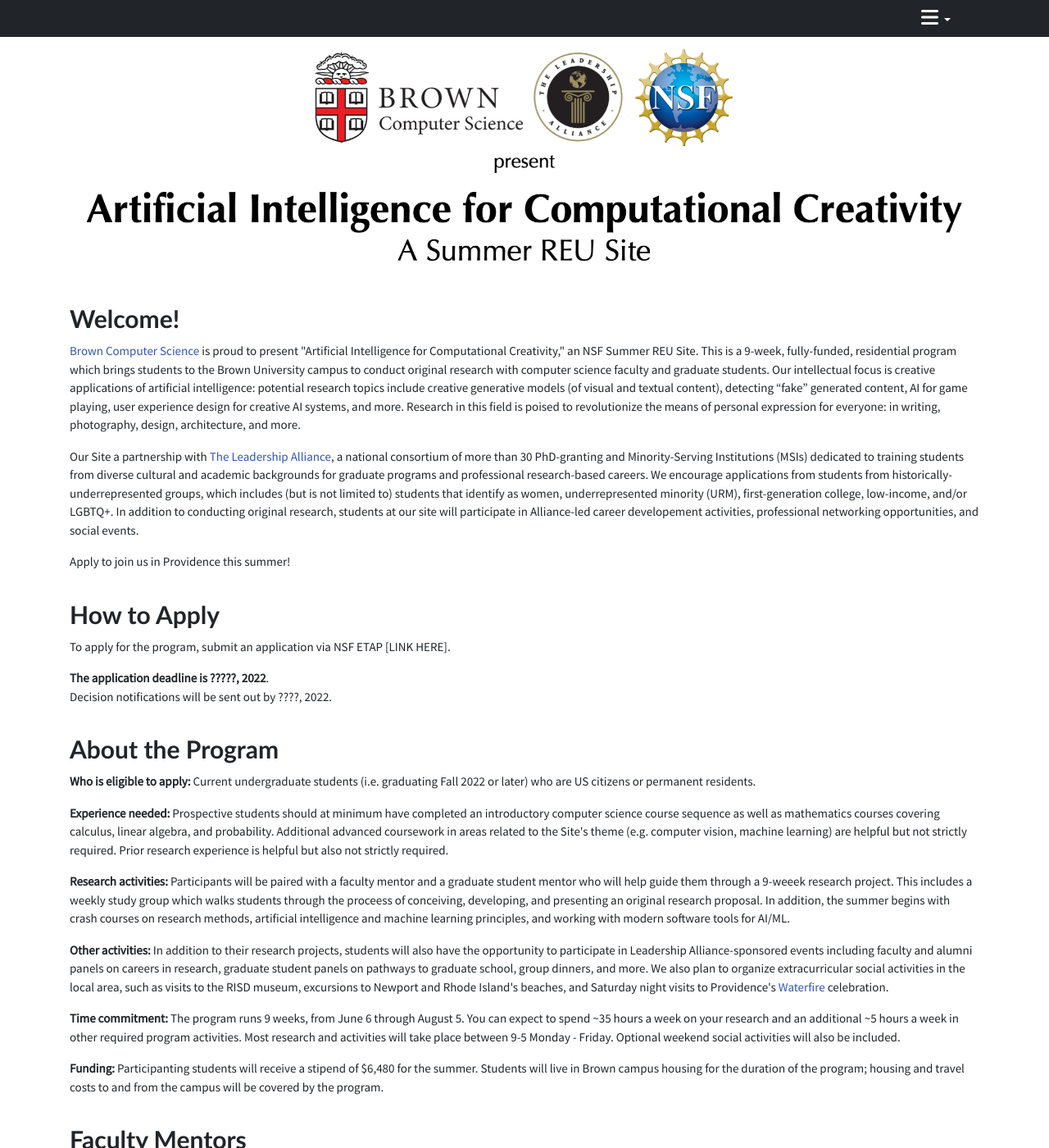
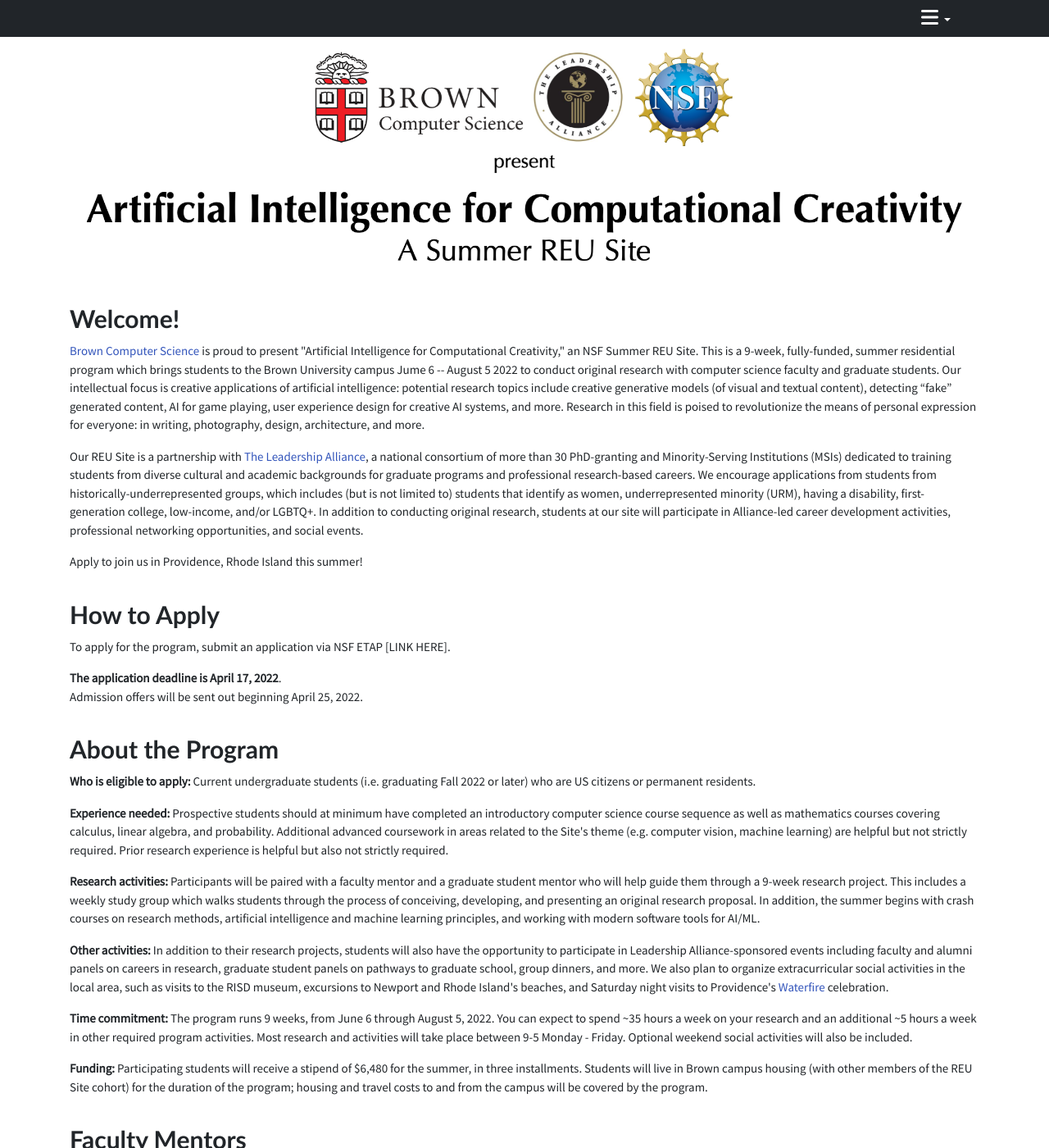
Before and after one commit to dritchie/reu-site-webpage, a Jekyll site: the page built from index.html, in a window 1280 px wide and 1400 px high. Shown: the whole window at 82% size. Built offline with Jekyll 4.4.1, drawn with Linux system fonts in a browser that asks for light colours; nearby versions of some CDN libraries.

Commit message:
Add dates + fix typos.

```diff
--- a/index.html
+++ b/index.html
@@ -47,18 +47,18 @@
     </div>
     <p>
         <a href="https://cs.brown.edu">Brown Computer Science</a> is proud to present "Artificial Intelligence for Computational Creativity," an NSF Summer REU Site.
-        This is a 9-week, fully-funded, residential program which brings students to the Brown University campus to conduct original research with computer science faculty and graduate students.
+        This is a 9-week, fully-funded, summer residential program which brings students to the Brown University campus Jume 6 -- August 5 2022 to conduct original research with computer science faculty and graduate students.
         Our intellectual focus is creative applications of artificial intelligence: potential research topics include creative generative models (of visual and textual content), detecting “fake” generated content, AI for game playing, user experience design for creative AI systems, and more. Research in this field is poised to revolutionize the means of personal expression for everyone: in writing, photography, design, architecture, and more.
     </p>
 
     <p>
-        Our Site a partnership with <a href="https://theleadershipalliance.org">The Leadership Alliance</a>, a national consortium of more than 30 PhD-granting and Minority-Serving Institutions (MSIs) dedicated to training students from diverse cultural and academic backgrounds for graduate programs and professional research-based careers.
-        We encourage applications from students from historically-underrepresented groups, which includes (but is not limited to) students that identify as women, underrepresented minority (URM), first-generation college, low-income, and/or LGBTQ+.
-        In addition to conducting original research, students at our site will participate in Alliance-led career developement activities, professional networking opportunities, and social events.
+        Our REU Site is a partnership with <a href="https://theleadershipalliance.org">The Leadership Alliance</a>, a national consortium of more than 30 PhD-granting and Minority-Serving Institutions (MSIs) dedicated to training students from diverse cultural and academic backgrounds for graduate programs and professional research-based careers.
+        We encourage applications from students from historically-underrepresented groups, which includes (but is not limited to) students that identify as women, underrepresented minority (URM), having a disability, first-generation college, low-income, and/or LGBTQ+.
+        In addition to conducting original research, students at our site will participate in Alliance-led career development activities, professional networking opportunities, and social events.
     </p>
 
     <p>
-        Apply to join us in Providence this summer!
+        Apply to join us in Providence, Rhode Island this summer!
     </p>
 </div>
 
@@ -71,9 +71,9 @@
         To apply for the program, submit an application via NSF ETAP [LINK HERE].
     </p>
     <p>
-        <strong>The application deadline is ?????, 2022</strong>.
+        <strong>The application deadline is April 17, 2022</strong>.
         <br/>
-        Decision notifications will be sent out by ????, 2022.
+        Admission offers will be sent out beginning April 25, 2022.
     </p>
 </div>
 
@@ -90,8 +90,8 @@
         <b>Experience needed:</b> Prospective students should at minimum have completed an introductory computer science course sequence as well as mathematics courses covering calculus, linear algebra, and probability. Additional advanced coursework in areas related to the Site's theme (e.g. computer vision, machine learning) are helpful but not strictly required. Prior research experience is helpful but also not strictly required.
     </p>
     <p>
-        <b>Research activities:</b> Participants will be paired with a faculty mentor and a graduate student mentor who will help guide them through a 9-weeek research project.
-        This includes a weekly study group which walks students through the proceess of conceiving, developing, and presenting an original research proposal.
+        <b>Research activities:</b> Participants will be paired with a faculty mentor and a graduate student mentor who will help guide them through a 9-week research project.
+        This includes a weekly study group which walks students through the process of conceiving, developing, and presenting an original research proposal.
         In addition, the summer begins with crash courses on research methods, artificial intelligence and machine learning principles, and working with modern software tools for AI/ML.
     </p>
     <p>
@@ -100,10 +100,10 @@
         celebration.
     </p>
     <p>
-        <b>Time commitment:</b> The program runs 9 weeks, from June 6 through August 5. You can expect to spend ~35 hours a week on your research and an additional ~5 hours a week in other required program activities. Most research and activities will take place between 9-5 Monday - Friday. Optional weekend social activities will also be included.
+        <b>Time commitment:</b> The program runs 9 weeks, from June 6 through August 5, 2022. You can expect to spend ~35 hours a week on your research and an additional ~5 hours a week in other required program activities. Most research and activities will take place between 9-5 Monday - Friday. Optional weekend social activities will also be included.
     </p>
     <p>
-        <b>Funding:</b> Participanting students will receive a stipend of $6,480 for the summer. Students will live in Brown campus housing for the duration of the program; housing and travel costs to and from the campus will be covered by the program.
+        <b>Funding:</b> Participating students will receive a stipend of $6,480 for the summer, in three installments. Students will live in Brown campus housing (with other members of the REU Site cohort) for the duration of the program; housing and travel costs to and from the campus will be covered by the program.
     </p>
 
 </div>
```
